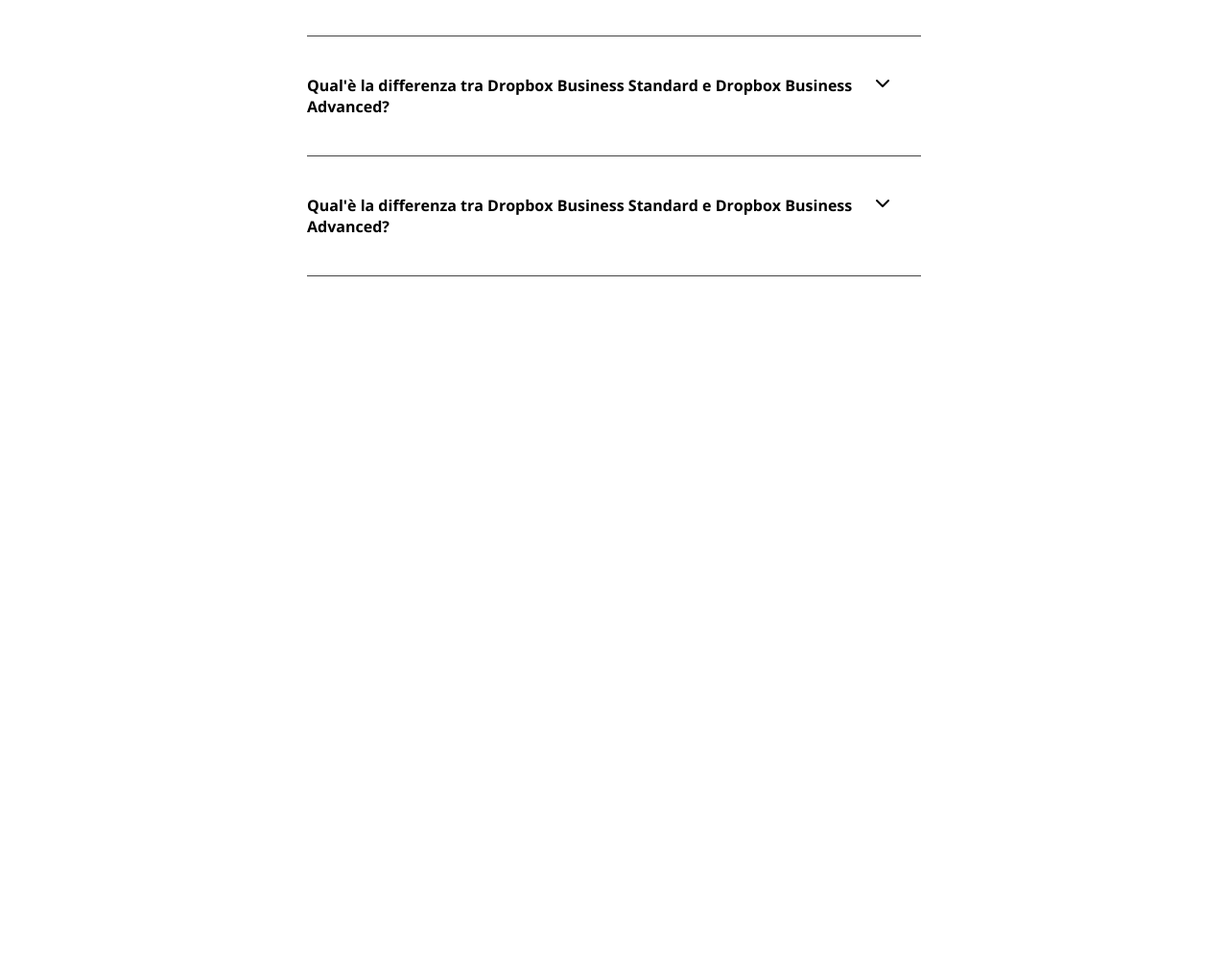
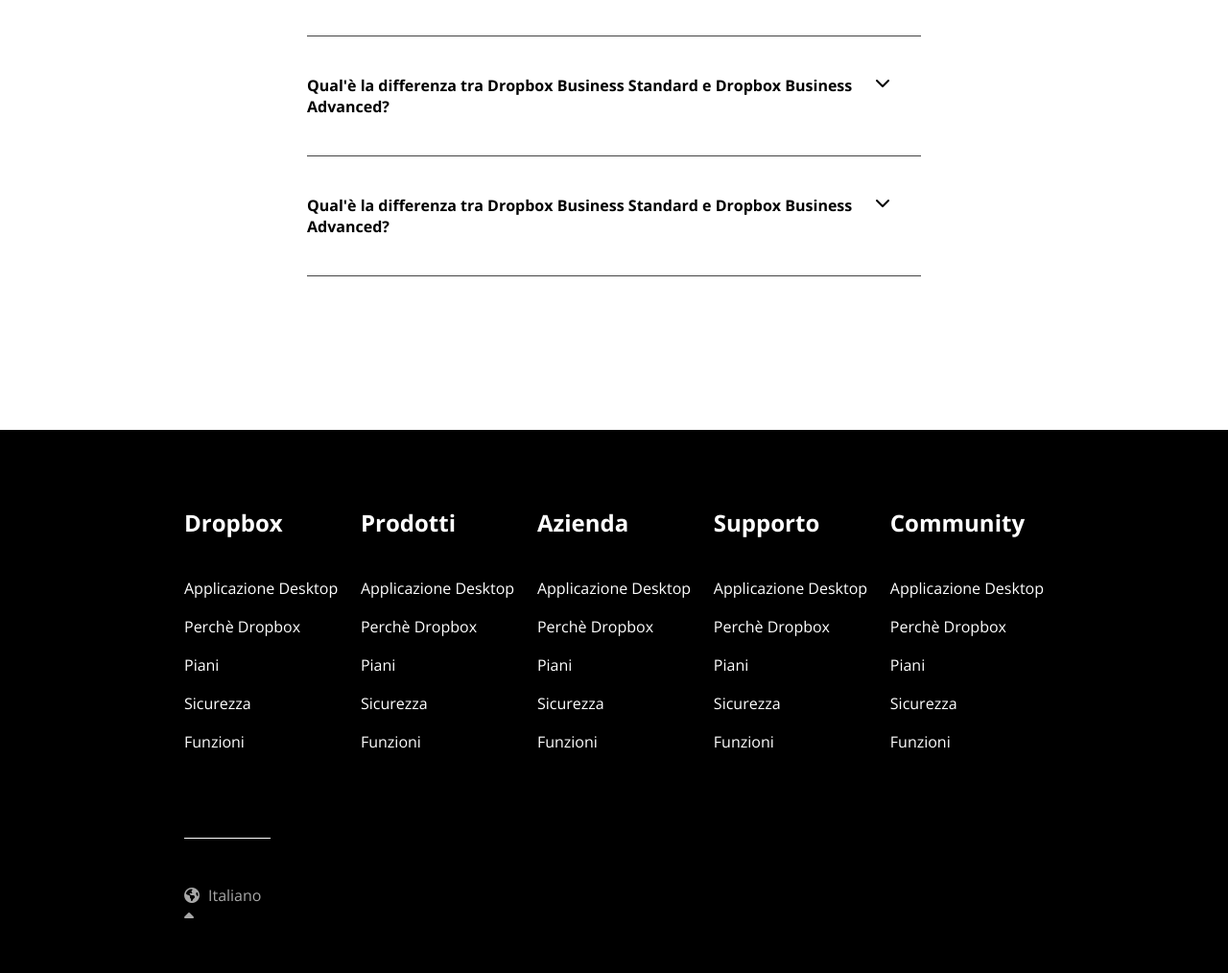
Before and after one commit to emanuelefarelli/htmlcss-dropbox, a plain HTML site: page index.html in a window 1280 px wide. Shown: the part 5632-6646 px from the top of the page at 96% size. Before the commit the page ends 5920 px from the top, so only its background shows below. Drawn offline with nearby package versions, Linux system fonts and the light colour scheme.

Commit message:
Aggiunto footer all'index.html

```diff
--- a/css/style.css
+++ b/css/style.css
@@ -238,3 +238,42 @@
 section.faq i{
     padding-right: 2rem;
 }
+
+
+/* FOOTER */
+
+footer{
+    background-color: #000000;
+    color: white;
+    margin-top: 10rem;
+}
+
+footer div.find-more{
+    width: 70%;
+    padding-top: 5rem;
+    justify-content: space-between;
+    padding-bottom: 5rem;
+}
+
+footer div.find-more h3{
+    padding-bottom: 2rem;
+}
+
+footer div.find-more li{
+    line-height: 2.5rem;
+}
+
+footer section.change-language{
+    width: 70%;
+    color: rgb(168, 168, 168);
+}
+
+footer section.change-language>div{
+    padding: 3rem 0;
+    border-top: 1px solid white;
+    width: 10%;
+}
+
+footer section.change-language span{
+    padding: 0 0.3rem;
+}
--- a/index.html
+++ b/index.html
@@ -217,7 +217,138 @@
         </section>
     </main>
     <footer>
+        <div class="find-more margin-auto flex">
+            <div>
+                <h3 class="m-txt">
+                    Dropbox
+                </h3>
+                <nav>
+                    <ul>
+                        <li>
+                            Applicazione Desktop
+                        </li>
+                        <li>
+                            Perchè Dropbox
+                        </li>
+                        <li>
+                            Piani
+                        </li>
+                        <li>
+                            Sicurezza
+                        </li>
+                        <li>
+                            Funzioni
+                        </li>
+                    </ul>
+                </nav>
+            </div>
+            <div>
+                <h3 class="m-txt">
+                    Prodotti
+                </h3>
+                <nav>
+                    <ul>
+                        <li>
+                            Applicazione Desktop
+                        </li>
+                        <li>
+                            Perchè Dropbox
+                        </li>
+                        <li>
+                            Piani
+                        </li>
+                        <li>
+                            Sicurezza
+                        </li>
+                        <li>
+                            Funzioni
+                        </li>
+                    </ul>
+                </nav>
+            </div>
+            <div>
+                <h3 class="m-txt">
+                    Azienda
+                </h3>
+                <nav>
+                    <ul>
+                        <li>
+                            Applicazione Desktop
+                        </li>
+                        <li>
+                            Perchè Dropbox
+                        </li>
+                        <li>
+                            Piani
+                        </li>
+                        <li>
+                            Sicurezza
+                        </li>
+                        <li>
+                            Funzioni
+                        </li>
+                    </ul>
+                </nav>
+            </div>
+            <div>
+                <h3 class="m-txt">
+                    Supporto
+                </h3>
+                <nav>
+                    <ul>
+                        <li>
+                            Applicazione Desktop
+                        </li>
+                        <li>
+                            Perchè Dropbox
+                        </li>
+                        <li>
+                            Piani
+                        </li>
+                        <li>
+                            Sicurezza
+                        </li>
+                        <li>
+                            Funzioni
+                        </li>
+                    </ul>
+                </nav>
+            </div>
+            <div>
+                <h3 class="m-txt">
+                    Community
+                </h3>
+                <nav>
+                    <ul>
+                        <li>
+                            Applicazione Desktop
+                        </li>
+                        <li>
+                            Perchè Dropbox
+                        </li>
+                        <li>
+                            Piani
+                        </li>
+                        <li>
+                            Sicurezza
+                        </li>
+                        <li>
+                            Funzioni
+                        </li>
+                    </ul>
+                </nav>
+            </div>
+        </div>
 
+        <section class="change-language margin-auto">
+            <div>
+                <i class="fa-solid fa-earth-americas"></i>
+                <span class="s-txt">
+                    Italiano
+                </span>
+                <i class="fa-solid fa-caret-up"></i>
+            </div>
+        </section>
     </footer>
 </body>
 </html>
```
